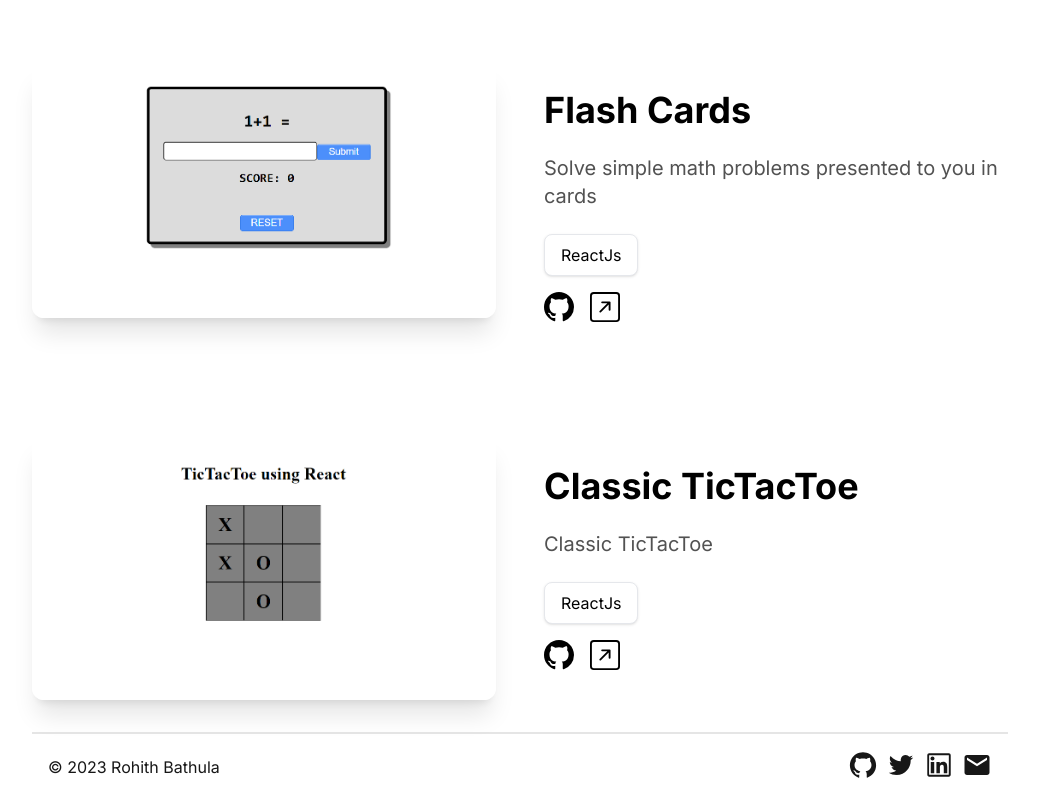
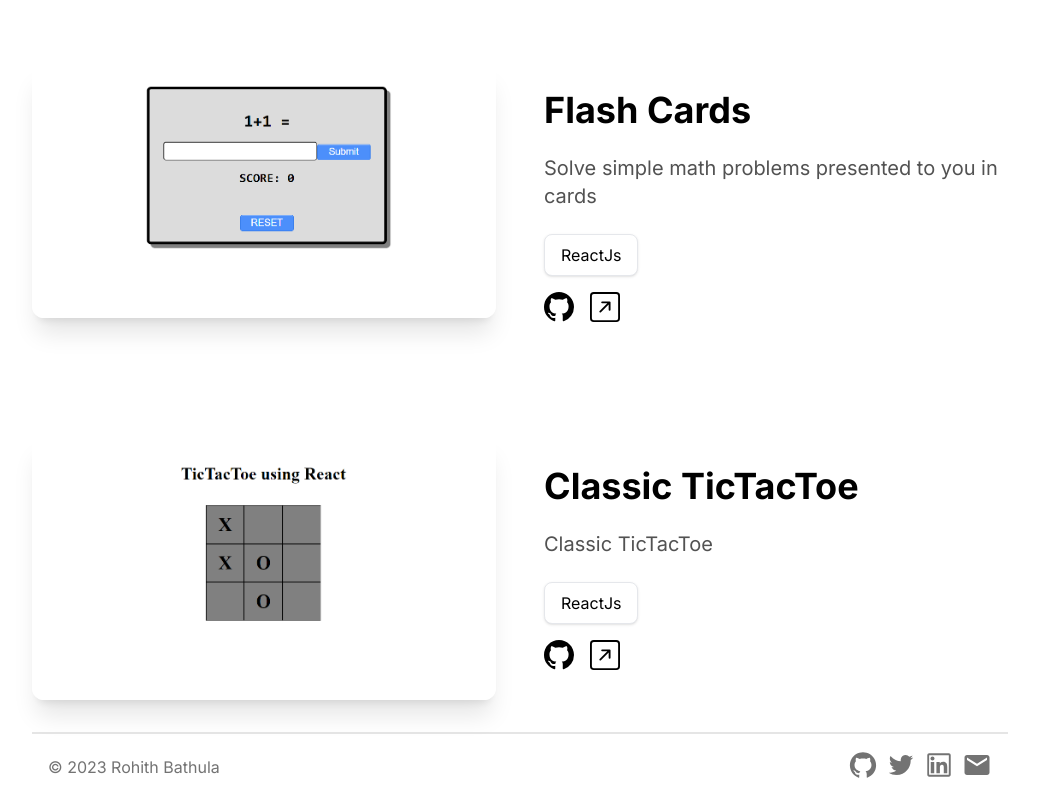
Before and after one commit to rohitbrk/portfolio, a Next.js app: page / in a window 1280 px wide. Shown: the part 5339-6139 px from the top of the page, without its empty margins (120-1159 px from the left). Built offline with nearby package versions, Linux system fonts and the light colour scheme.

Commit message:
bugfix-darkmode in Footer

```diff
--- a/src/components/Footer.tsx
+++ b/src/components/Footer.tsx
@@ -6,10 +6,12 @@ const Footer = () => {
     <footer className="mx-auto max-w-3xl px-4 sm:px-6 md:max-w-5xl ">
       <hr className="w-full h-0.5 mx-auto mt-8 bg-neutral-200 border-0"></hr>
       <div className="mx-auto  p-4 flex flex-col text-center text-neutral-900 md:flex-row md:justify-between">
-        <div className="flex flex-row items-center justify-center space-x-1">
+        <div className="flex flex-row items-center justify-center space-x-1 text-neutral-500 dark:text-neutral-100">
           © 2023 Rohith Bathula<a href="/" className="hover:underline"></a>
         </div>
-        <SocialLinks size={30} />
+        <div className="text-neutral-500 dark:text-neutral-100">
+          <SocialLinks size={30} />
+        </div>
       </div>
     </footer>
   );
```
